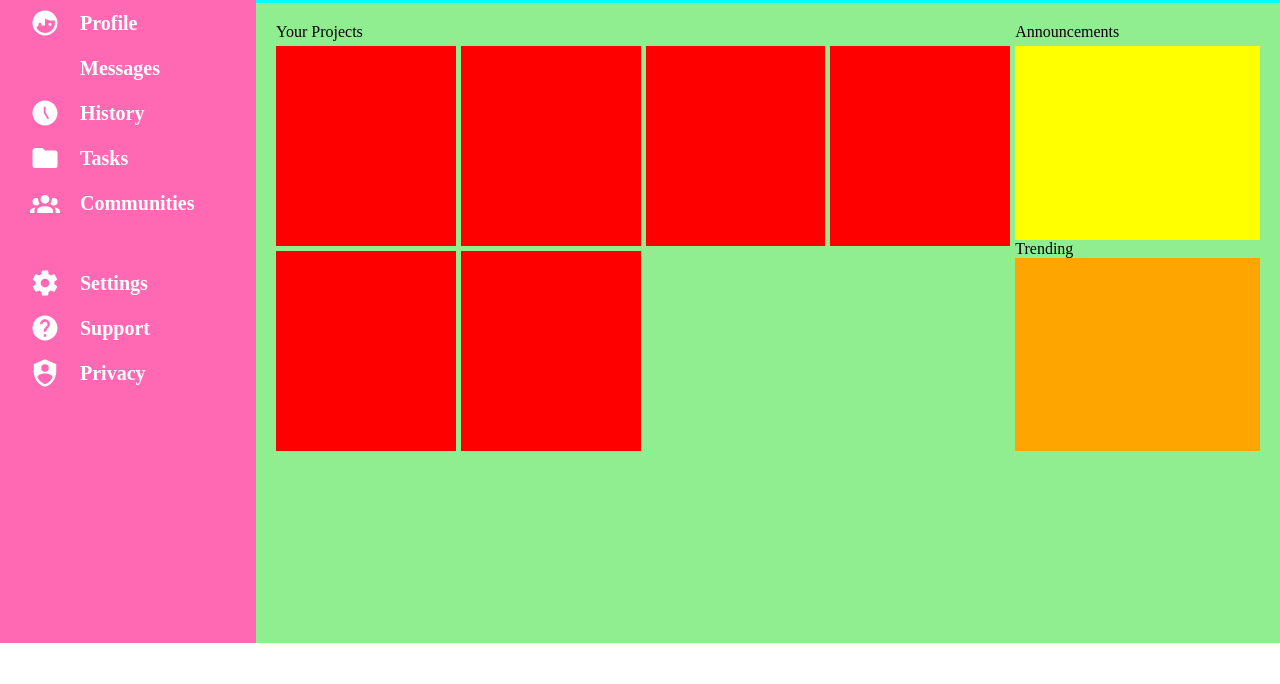
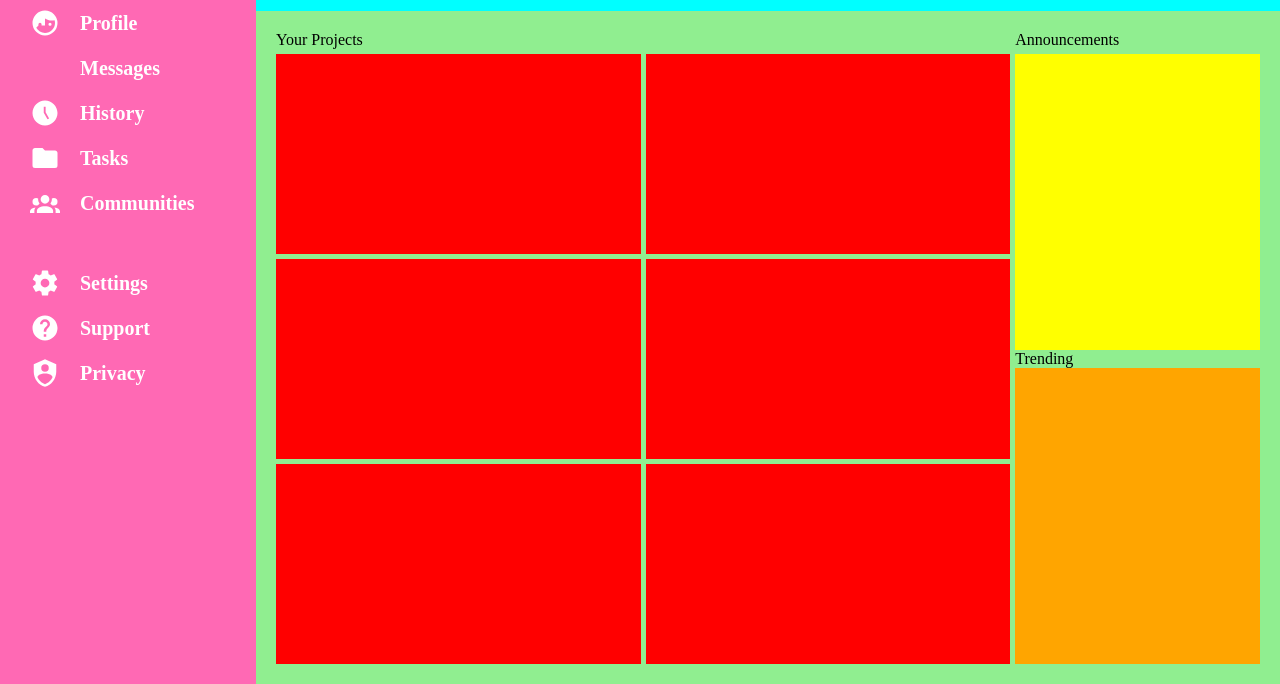
Before and after one commit to hugo-michel/odin-admin-dashboard, a plain HTML site: page index.html in a window 1280 px wide. Shown: the part 157-841 px from the top of the page. Before the commit the page ends 800 px from the top, so only its background shows below. Drawn offline with Linux system fonts and the light colour scheme.

Commit message:
virage du body 100% etc

```diff
--- a/style.css
+++ b/style.css
@@ -4,14 +4,8 @@
 	box-sizing: border-box;
 }
 
-body {
-    height: 100dvh;
-    width: 100dvw;
-}
-
 .container {
-    height: 100%;
-    width: 100%;
+	min-height: 100vh;
 	display: grid;
 	grid-template-columns: 1fr 4fr;
 	grid-template-rows: 1fr 4fr;
@@ -20,11 +14,6 @@ body {
 .container > * {
 	padding: 20px;
 }
-
-
-
-
-
 
 /* Sidebar*/
 
@@ -129,7 +118,6 @@ input {
 	flex-grow: 1;
 }
 
-
 .header-top-left img,
 .header-top-right img {
 	max-height: 30px;
@@ -159,7 +147,6 @@ button {
 
 /* main */
 
-
 .main {
 	background-color: lightgreen;
 	grid-row: 2 / 3;
@@ -175,7 +162,7 @@ button {
 
 .projects {
 	display: grid;
-    grid-template-columns: repeat(auto-fit, minmax(150px, 1fr));
+	grid-template-columns: repeat(auto-fit, minmax(250px, 1fr));
 	gap: 5px;
 }
 
```
Lines whose indentation alone changed are shown as unchanged.
